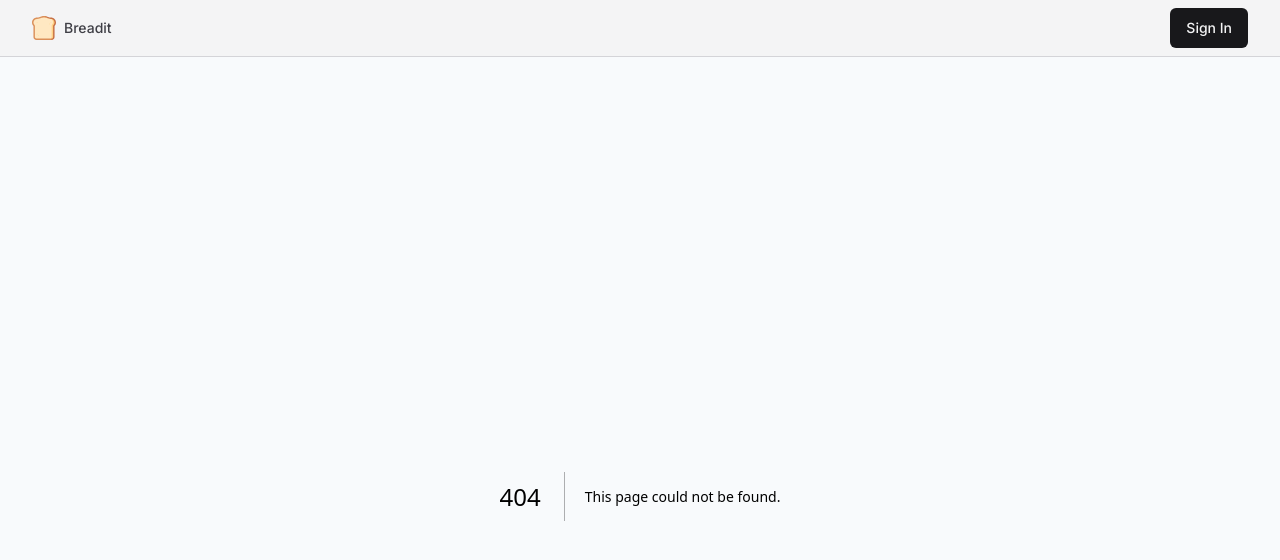
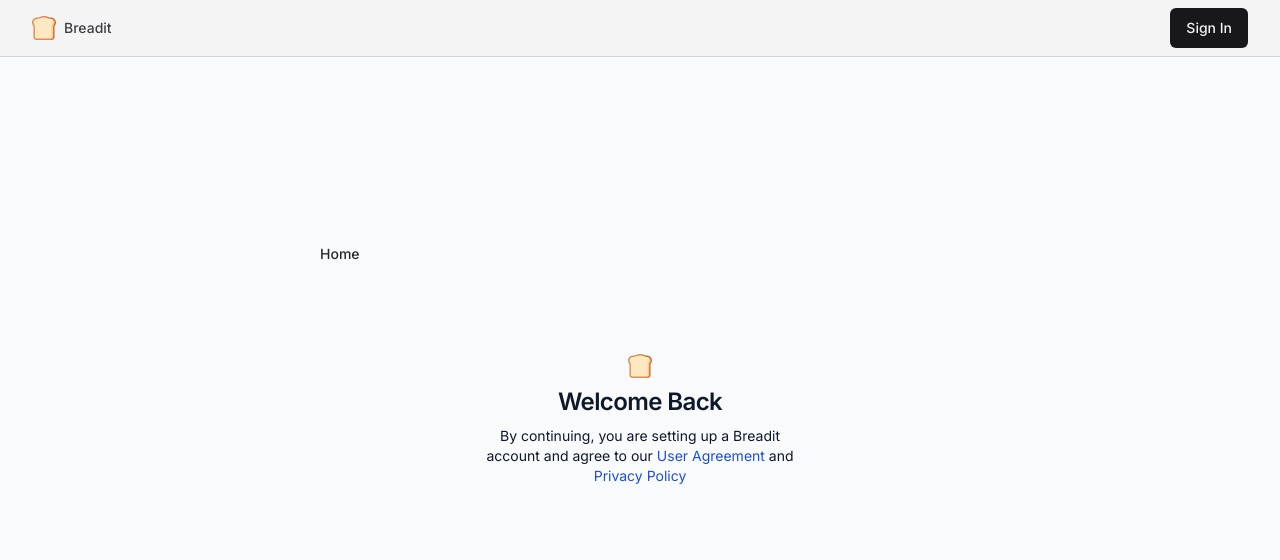
Before and after one commit to JulianBristol/Breadit, a Next.js app: page /sign-in in a window 1280 px wide. Before the commit this address had no page. Shown: the top 560 px of the page. Built offline with nearby package versions, Linux system fonts and the light colour scheme.

Commit message:
Add Signin link

```diff
--- /dev/null
+++ b/src/app/(auth)/sign-in/page.tsx
@@ -0,0 +1,17 @@
+import SignIn from '@/components/SignIn'
+import { buttonVariants } from '@/components/ui/Button'
+import { cn } from '@/lib/utils'
+import Link from 'next/link'
+import React, { FC } from 'react'
+
+const page: FC = () => {
+  return <div className='absolute inset-0'>
+    <div className='h-full max-w-2xl mx-auto flex flex-col items-center justify-center gap-20'>
+        <Link href="/" className={cn(buttonVariants({variant: 'ghost'}), 'self-start -mt-20')}>Home</Link>
+
+        <SignIn />
+    </div>
+  </div>
+}
+
+export default page
--- /dev/null
+++ b/src/components/SignIn.tsx
@@ -0,0 +1,16 @@
+import React from 'react'
+import { Icons } from './Icons'
+
+
+const SignIn = () => {
+  return (
+  <div className='container mx-auto flex w-full flex-col justify-center space-y-6 sm:w-[400px]'>
+  <div className='flex flex-col space-y-2 text-center'>
+    <Icons.logo className='mx-auto h-6 w-6' />
+    <h1 className='text-2xl font-semibold tracking-tight'>Welcome Back</h1>
+    <p className='text-sm max-w-xs mx-auto'>By continuing, you are setting up a Breadit account and agree to our <span className='text-blue-700 cursor-pointer'>User Agreement</span> and <span className='text-blue-700 cursor-pointer'>Privacy Policy</span></p>
+    </div>
+  </div>
+)}
+
+export default SignIn
```
